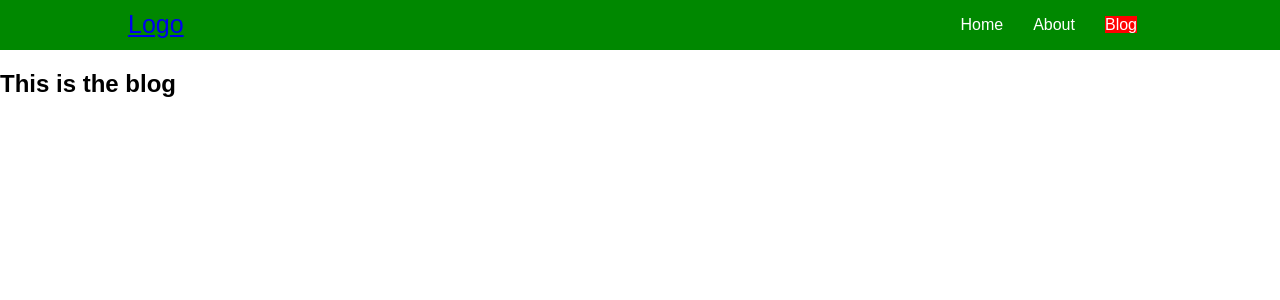
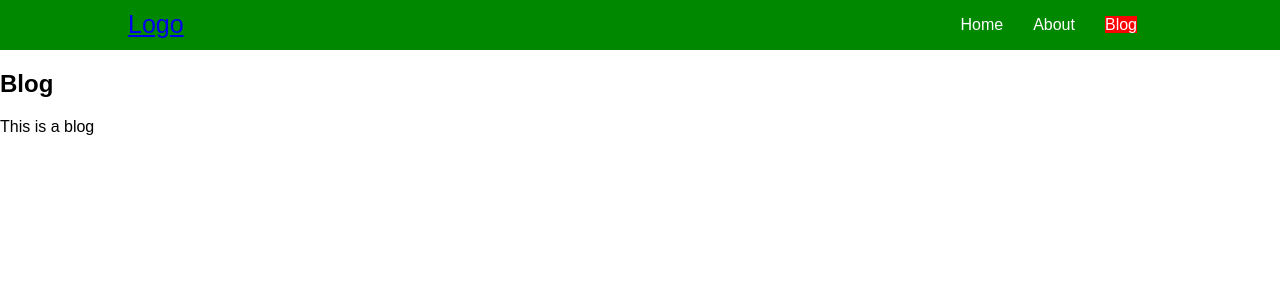
Before and after one commit to HabibAroua/Web_Dev, a React (Create React App) app in the folder app-react/: page /blog in a window 1280 px wide. Shown: the top 300 px of the page. Built offline with nearby package versions, Linux system fonts and the light colour scheme.

Commit message:
edit the blog

```diff
--- a/app-react/src/compoments/Blog.js
+++ b/app-react/src/compoments/Blog.js
@@ -6,7 +6,8 @@ class Blog extends Component
     {
         return(
             <div>
-                <h2>This is the blog</h2>
+                <h2>Blog</h2>
+                <p>This is a blog</p>
             </div>
         )
     }
```
